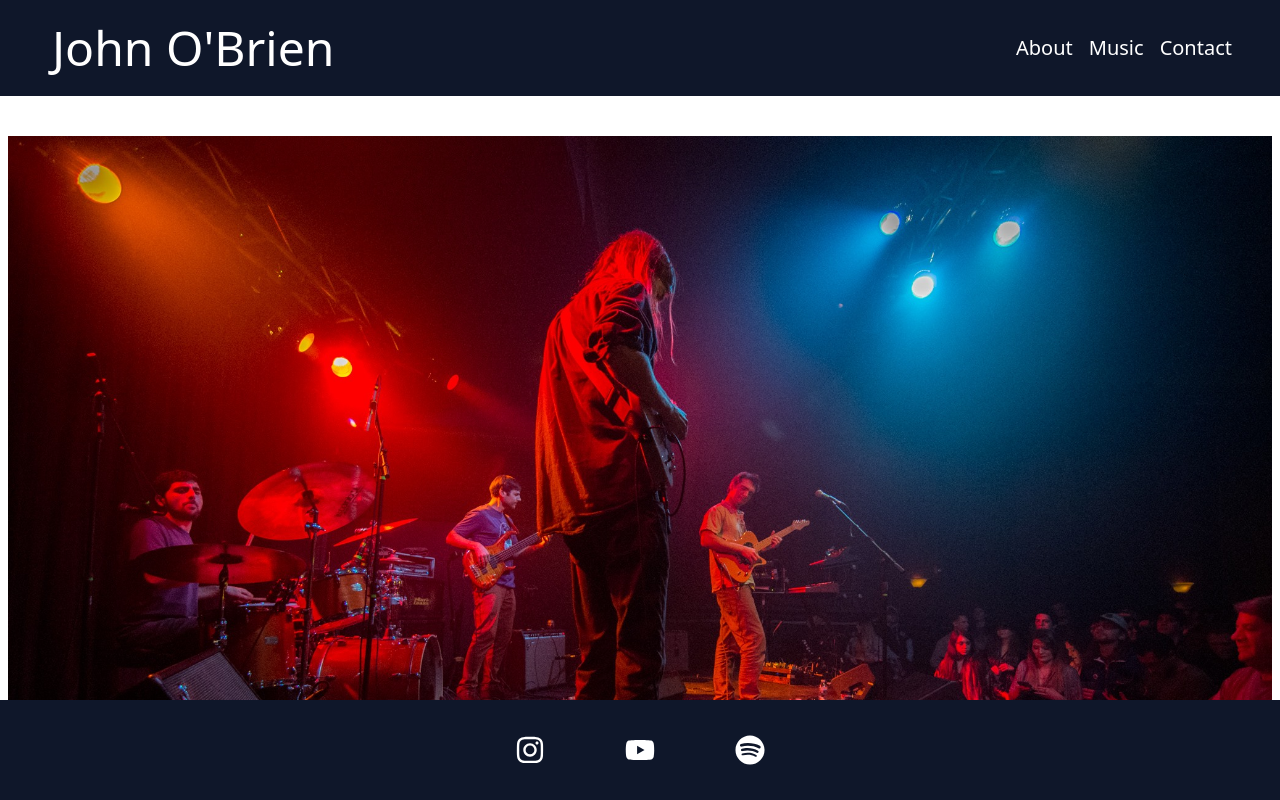
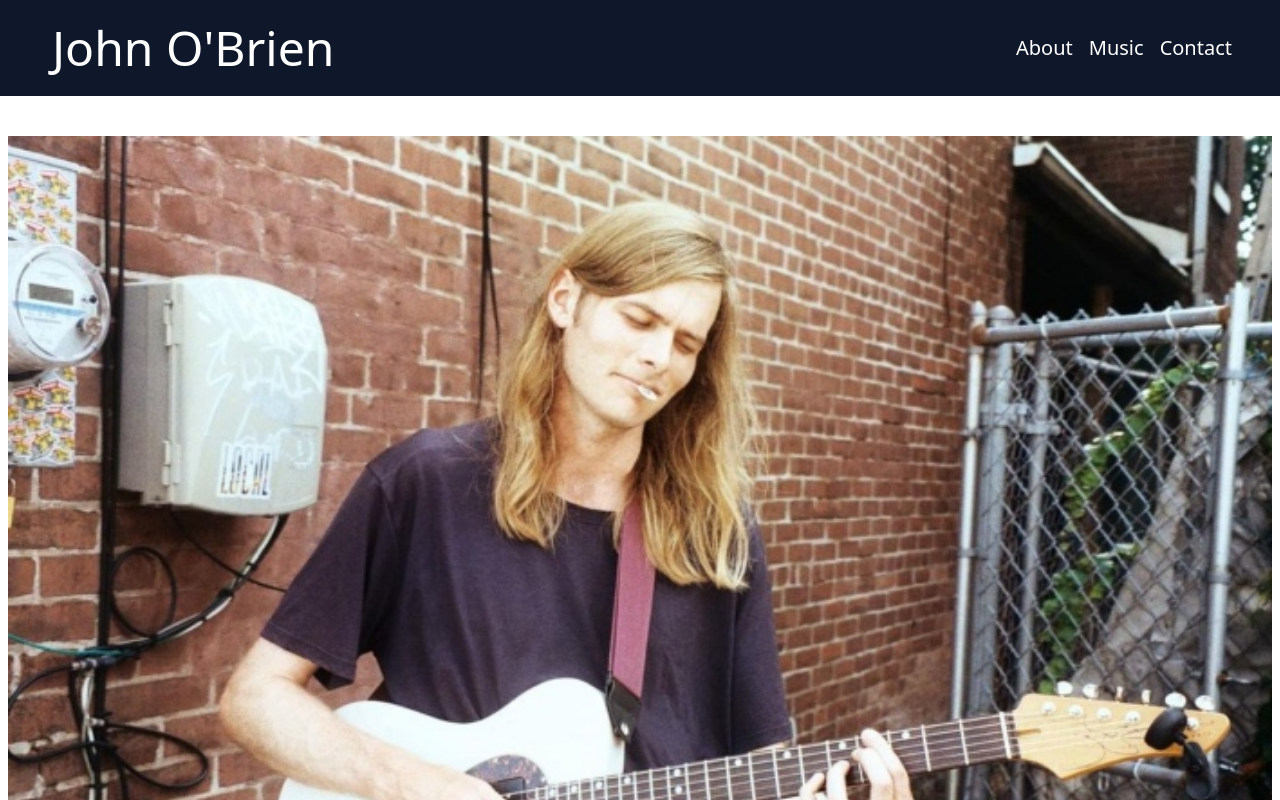
Before and after one commit to johnobriendev/johnMusicPage, a React (Vite) app: page / in a window 1280 px wide. Shown: the top 800 px of the page. Built offline with nearby package versions, Linux system fonts and the light colour scheme.

Commit message:
change footer position to fixed

```diff
--- a/src/App.jsx
+++ b/src/App.jsx
@@ -6,7 +6,7 @@ import { Outlet } from 'react-router-dom'
 function App() {
 
   return (
-    <div className='flex flex-col justify-between md:h-screen'>
+    <div className='flex flex-col justify-between relative'>
       <Navbar />
       <Outlet />
       <Footer/>
--- a/src/components/Footer.jsx
+++ b/src/components/Footer.jsx
@@ -7,7 +7,7 @@ import { FaSpotify } from "react-icons/fa6";
 
 export default function Footer() {
     return(
-        <div className=" flex items-center justify-center gap-20 w-full h-[100px] bg-slate-900 absolute bottom-0 text-white text-3xl">
+        <div className=" flex items-center justify-center gap-20 w-full h-[100px] bg-slate-900 fixed bottom-0 md:static  text-white text-3xl">
             <FaInstagram className="hover:scale-125 duration-150"/>
             <FaYoutube className="hover:scale-125 duration-150" />
             <FaSpotify className="hover:scale-125 duration-150" />
--- a/src/components/Home.jsx
+++ b/src/components/Home.jsx
@@ -1,9 +1,8 @@
 export default function Home(){
     return(
         <div className="w-full h-full flex flex-col gap-10 items-center py-10 px-2">
-            <img src="john-home.jpg" alt="" className=""/>
+            <img src="johnpat.jpg" alt="" className="w-screen "/>
             <h1 className="text-xl">Guitarist, Composer, Educator</h1>
-            <div className="h-[400px] min-w-[300px] max-w-[400px] bg-pink-300">This is a fake image</div>
             <p className="p-2">John is a guitar player from Bethlehem, Pennsylvania.</p>
         </div>
     )
--- a/src/components/Navbar.jsx
+++ b/src/components/Navbar.jsx
@@ -7,7 +7,7 @@ export default function Navbar(){
    const [menuOpen, setMenuOpen] = useState(false);
 
     return(
-        <nav className="flex flex-col items-start gap-5 font-extralight md:flex-row md:justify-between md:items-center bg-slate-900 text-white px-2 md:px-10 py-5 sticky top-0">
+        <nav className="flex flex-col items-start gap-5 font-extralight py-5 px-2  bg-slate-900 text-white sticky top-0 md:flex-row md:justify-between md:items-center md:px-10 ">
             <Link to='/' className="text-3xl md:hover:scale-110 duration-150 px-3 py-1 rounded md:text-5xl" onClick={() => setMenuOpen(false)}>John O'Brien</Link>
 
                 <div className="text-2xl md:hidden cursor-pointer absolute top-5 right-5" onClick={() => setMenuOpen(!menuOpen)}>
```
Also changed, not shown: public/johnpat.jpg (added).
